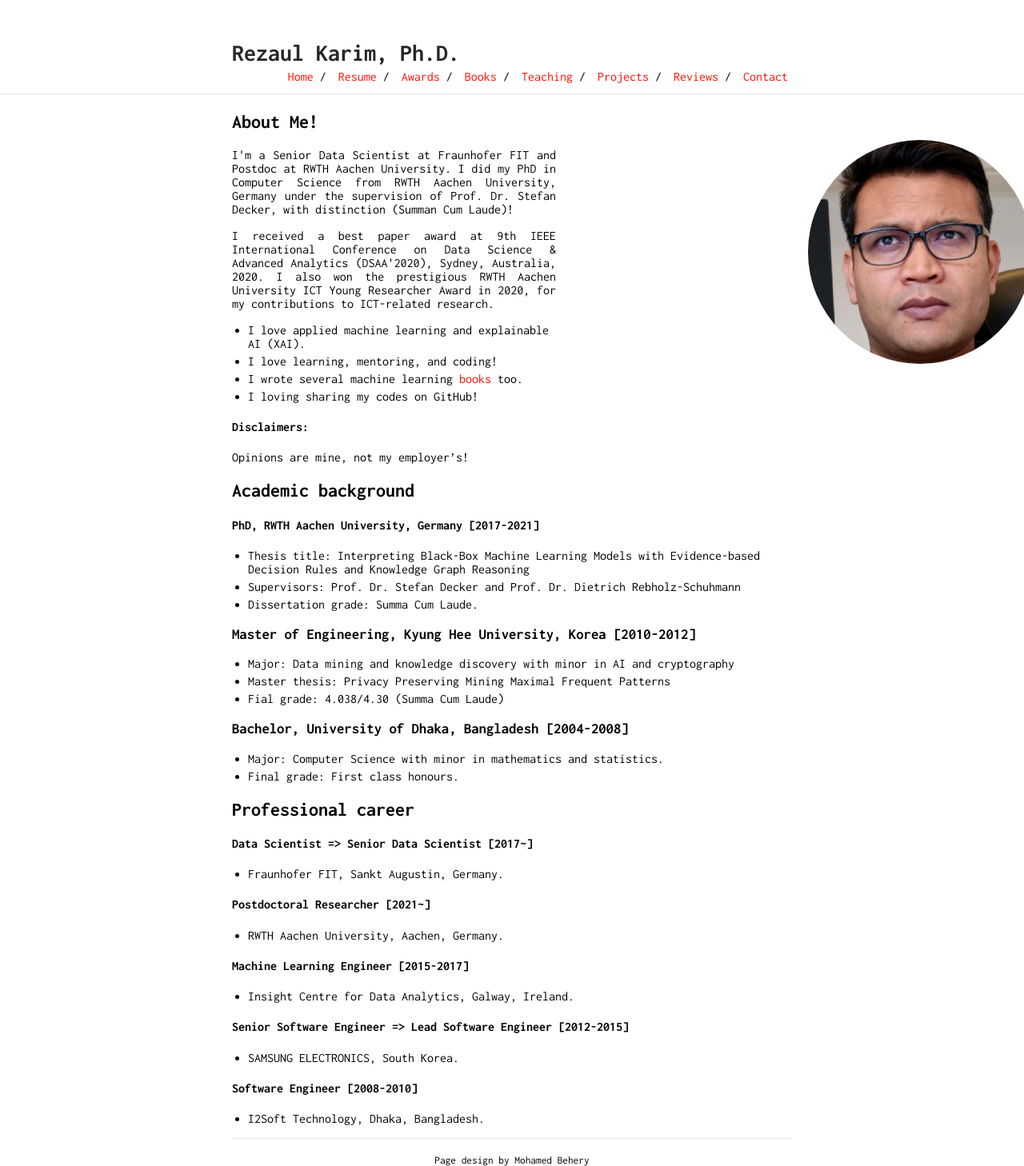
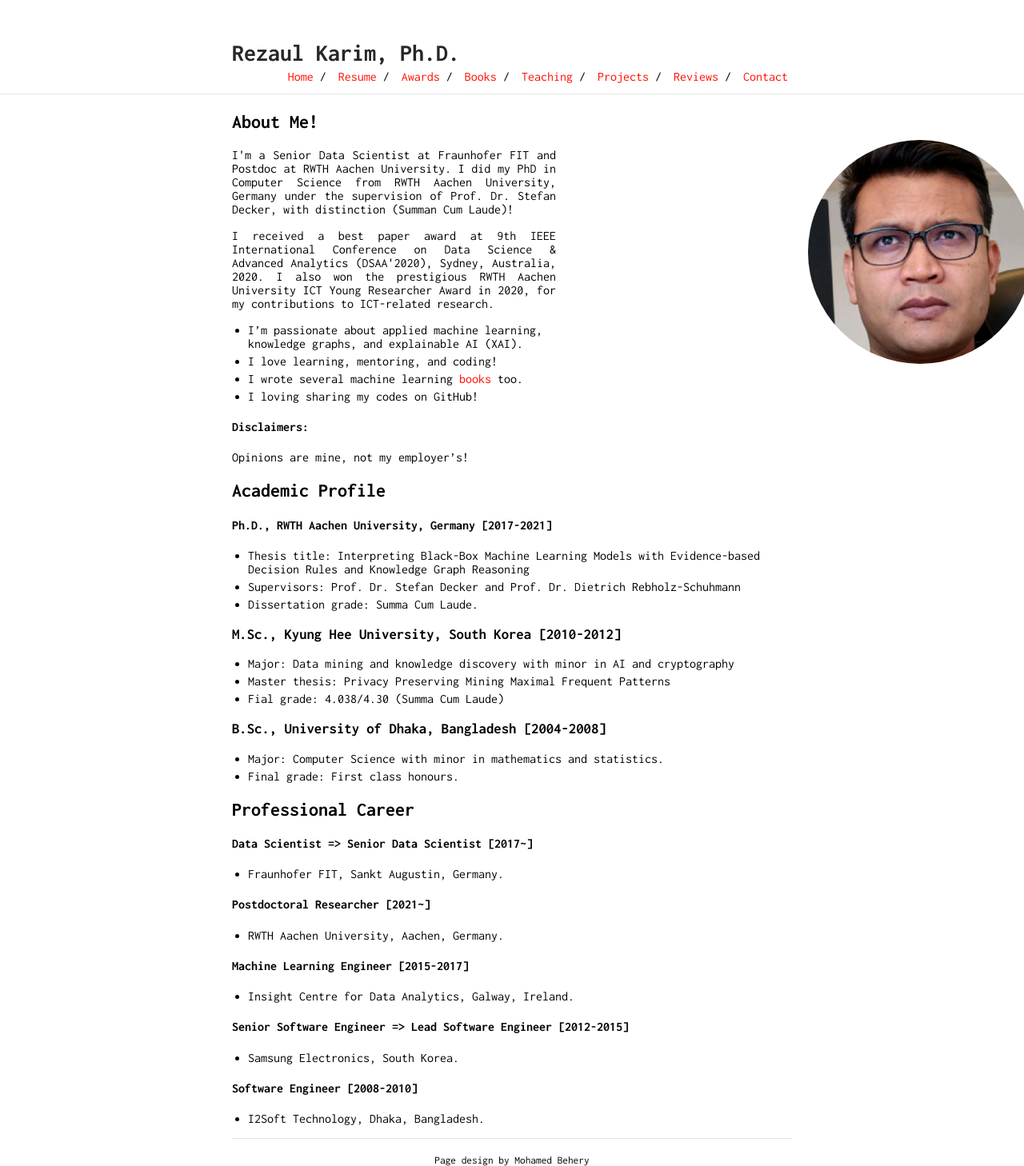
Before and after one commit to rezacsedu/rezacsedu.github.io, a Jekyll site: the page built from index.md, in a window 1280 px wide. Shown: the whole page at 80% size. Built offline with Jekyll 4.4.1, drawn with Linux system fonts in a browser that asks for light colours; our own code applies the rules of GitHub Pages for plain Markdown files.

Commit message:
Update index.md

```diff
--- a/index.md
+++ b/index.md
@@ -5,7 +5,7 @@
 
 <p style='text-align: justify;'>I received a best paper award at 9th IEEE International Conference on Data Science & Advanced Analytics (DSAA'2020), Sydney, Australia, 2020. I also won the prestigious RWTH Aachen University ICT Young Researcher Award in 2020, for my contributions to ICT-related research. </p>
 
-- I love applied machine learning and explainable AI (XAI).
+- I'm passionate about applied machine learning, knowledge graphs, and explainable AI (XAI).
 - I love learning, mentoring, and coding!
 - I wrote several machine learning [books](https://www.amazon.com/s?k=Md.+Rezaul+Karim&ref=nb_sb_noss) too.
 - I loving sharing my codes on GitHub!
@@ -13,22 +13,22 @@
 #### Disclaimers:
 Opinions are mine, not my employer's!
 
-## Academic background
-#### PhD, RWTH Aachen University, Germany [2017-2021]
+## Academic Profile
+#### Ph.D., RWTH Aachen University, Germany [2017-2021]
 - Thesis title: Interpreting Black-Box Machine Learning Models with Evidence-based Decision Rules and Knowledge Graph Reasoning
 - Supervisors: Prof. Dr. Stefan Decker and Prof. Dr. Dietrich Rebholz-Schuhmann
 - Dissertation grade: Summa Cum Laude.
 
-### Master of Engineering, Kyung Hee University, Korea [2010-2012]
+### M.Sc., Kyung Hee University, South Korea [2010-2012]
 - Major: Data mining and knowledge discovery with minor in AI and cryptography
 - Master thesis: Privacy Preserving Mining Maximal Frequent Patterns
 - Fial grade: 4.038/4.30 (Summa Cum Laude)
 
-### Bachelor, University of Dhaka, Bangladesh [2004-2008]
+### B.Sc., University of Dhaka, Bangladesh [2004-2008]
 - Major: Computer Science with minor in mathematics and statistics.
 - Final grade: First class honours.
 
-## Professional career
+## Professional Career
 #### Data Scientist => Senior Data Scientist [2017~]
 - Fraunhofer FIT, Sankt Augustin, Germany.
 
@@ -39,7 +39,7 @@ Opinions are mine, not my employer's!
 - Insight Centre for Data Analytics, Galway, Ireland.
 
 #### Senior Software Engineer => Lead Software Engineer [2012-2015]
--  SAMSUNG ELECTRONICS, South Korea.
+-  Samsung Electronics, South Korea.
 
 #### Software Engineer [2008-2010]
 - I2Soft Technology, Dhaka, Bangladesh.
```
